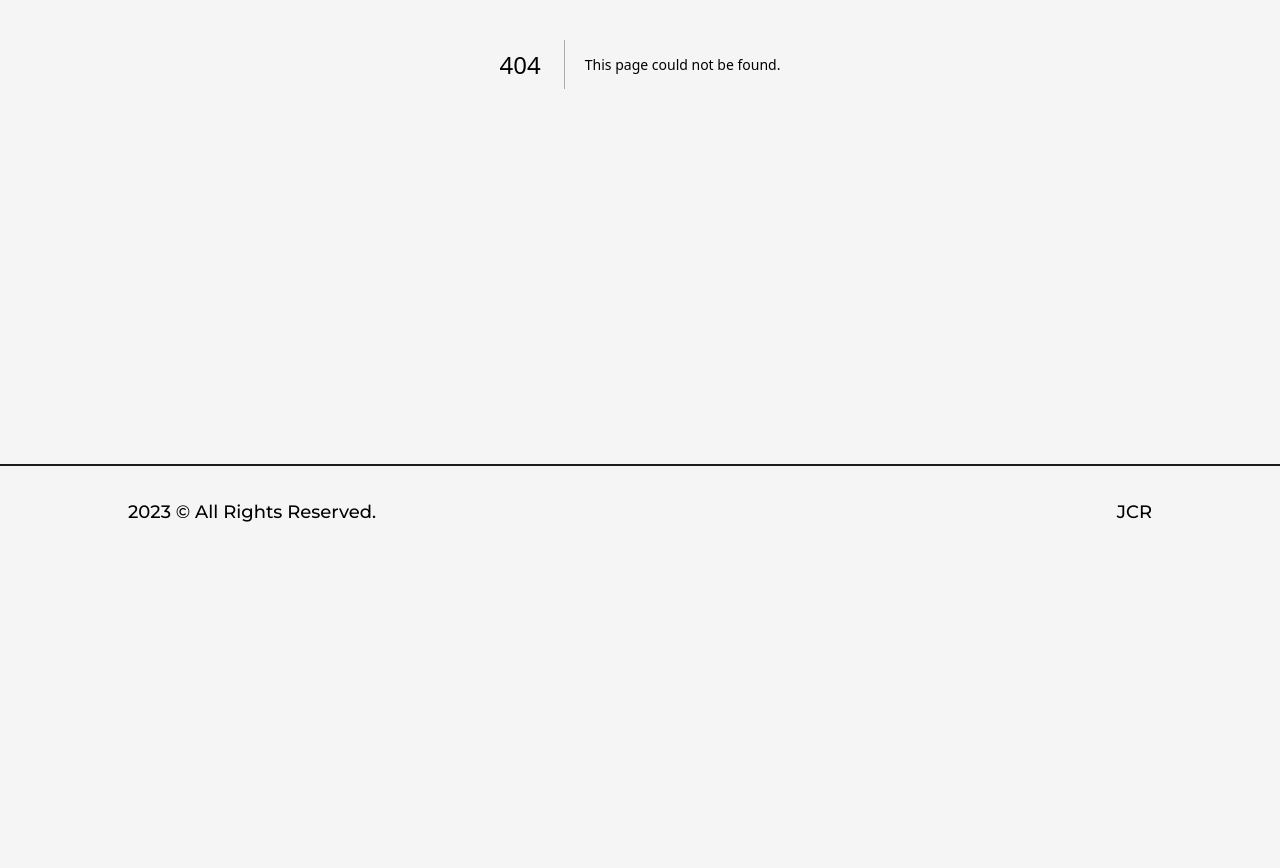
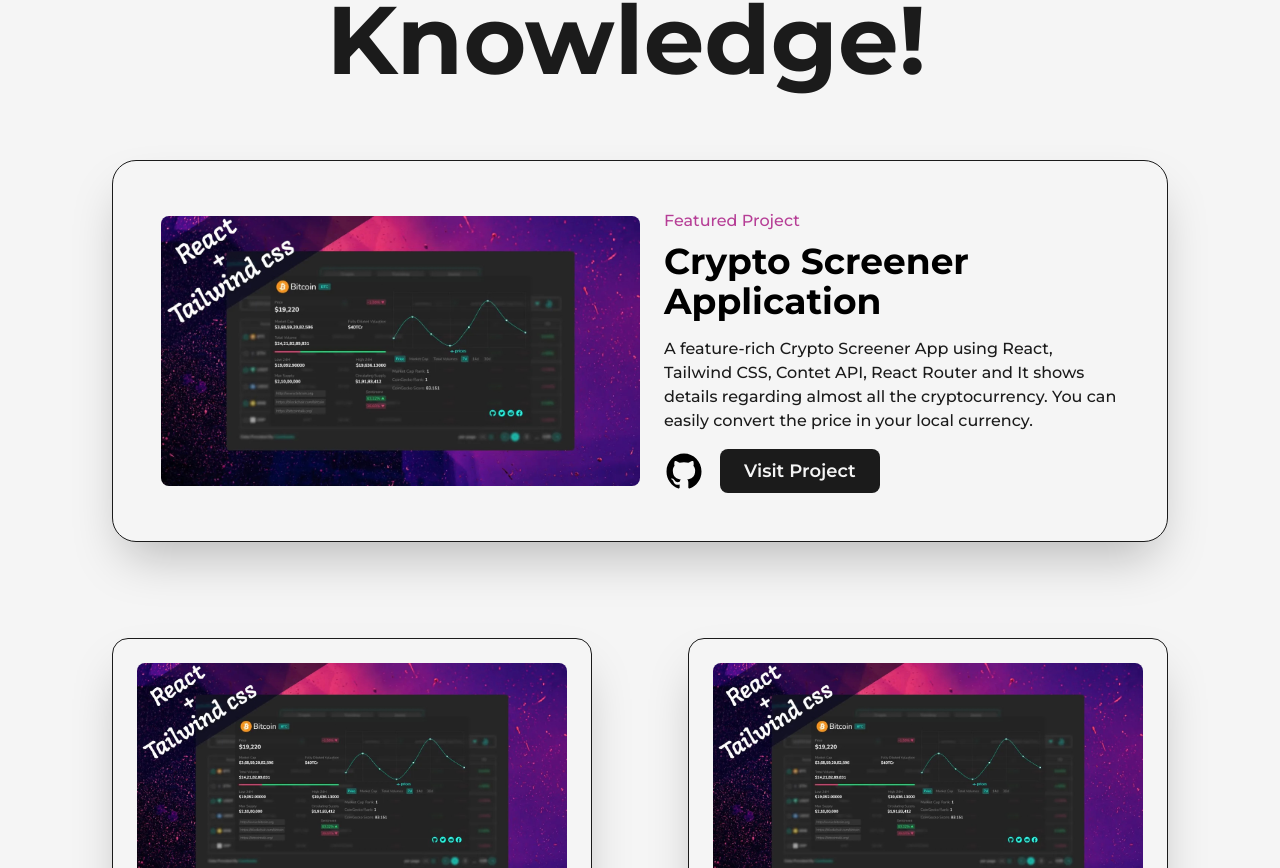
Before and after one commit to JesusC-R/portfolio, a Next.js app: page /projects in a window 1280 px wide. Before the commit this address had no page. Shown: the part 432-1300 px from the top of the page. Before the commit the page ends 990 px from the top, so only its background shows below. Built offline with nearby package versions, Linux system fonts and the light colour scheme.

Commit message:
Feat : Add Projects page.

```diff
--- /dev/null
+++ b/src/app/(pages)/projects/page.tsx
@@ -0,0 +1,156 @@
+"use client";
+
+import Head from "next/head";
+import Image, { StaticImageData } from "next/image";
+import Link from "next/link";
+import clsx from "clsx";
+
+import { GithubIcon } from "@/app/components/Icons";
+import Layout from "@/app/components/Layout";
+import AnimatedText from "@/app/components/text/AnimatedText";
+
+// Project Images
+import project1 from "../../../../public/images/projects/crypto-screener-cover-image.jpg";
+
+interface ProjectProps {
+  type?: string;
+  title: string;
+  summary?: string; // Add Summary Only to Featured Projects
+  img: StaticImageData | string;
+  link: string;
+  github: string;
+  isFeatured: boolean;
+}
+
+const Project: React.FC<ProjectProps> = ({
+  type,
+  title,
+  summary,
+  img,
+  link,
+  github,
+  isFeatured,
+}) => {
+  return (
+    <article
+      className={clsx(
+        `flex items-center border shadow-2xl relative
+        border-solid border-dark bg-light w-full`,
+        isFeatured
+          ? `rounded-3xl p-12 justify-between`
+          : `rounded-2xl p-6 relative justify-center flex-col`
+      )}
+    >
+      <div
+        className="absolute top-0 -right-3 -z-10 w-[101%] h-[103%]
+          rounded-[2.5`rem] bg-dark"
+      />
+      <Link
+        href={link}
+        target="_blank"
+        className={clsx(
+          `cursor-pointer overflow-hidden rounded-lg`,
+          isFeatured ? `w-1/2` : `w-full`
+        )}
+      >
+        <Image src={img} alt={title} className="w-full h-auto" />
+      </Link>
+
+      <div
+        className={clsx(
+          `flex flex-col items-start justify-between`,
+          isFeatured ? `w-1/2 pl-6` : `w-full mt-4`
+        )}
+      >
+        <span className="text-primary font-medium text">{type}</span>
+        <Link href={link} target="_blank">
+          <h2
+            className={clsx(
+              `my-2 w-full text-left font-bold`,
+              isFeatured ? `text-4xl` : `text-3xl`
+            )}
+          >
+            {title}
+          </h2>
+        </Link>
+        {isFeatured && <p className="my-2 font-medium text-dark">{summary}</p>}
+        <div
+          className={clsx(
+            `mt-2 flex items-center`,
+            !isFeatured && `justify-between w-full`
+          )}
+        >
+          <Link
+            href={github}
+            target="_blank"
+            className={clsx(isFeatured ? `w-10` : `w-8`)}
+          >
+            <GithubIcon />
+          </Link>
+          <Link
+            href={link}
+            target="_blank"
+            className={clsx(
+              isFeatured
+                ? `ml-4 rounded-lg bg-dark text-light p-2 px-6
+                text-lg font-semibold`
+                : `m-4 text-lg font-semibold underline`
+            )}
+          >
+            {isFeatured ? "Visit Project" : "Visit"}
+          </Link>
+        </div>
+      </div>
+    </article>
+  );
+};
+
+const Projects = () => {
+  return (
+    <>
+      <Head>
+        <title>Helix | Projects Page</title>
+      </Head>
+      <Layout className="w-full mb-16 flex flex-col items-center justify-center">
+        <AnimatedText text="Imagination Trumps Knowledge!" className="mb-16" />
+
+        <div className="grid grid-cols-12 gap-24">
+          <div className="col-span-12">
+            <Project
+              title="Crypto Screener Application"
+              summary="A feature-rich Crypto Screener App using React, Tailwind CSS, Contet API, React Router
+              and It shows details regarding almost all the cryptocurrency. You can easily convert the price
+              in your local currency."
+              link="/"
+              github="/"
+              type="Featured Project"
+              img={project1}
+              isFeatured={true}
+            />
+          </div>
+          <div className="col-span-6">
+            <Project
+              title="Crypto Screener Application"
+              link="/"
+              github="/"
+              img={project1}
+              isFeatured={false}
+            />
+          </div>
+
+          <div className="col-span-6">
+            <Project
+              title="Crypto Screener Application"
+              link="/"
+              github="/"
+              img={project1}
+              isFeatured={false}
+            />
+          </div>
+        </div>
+      </Layout>
+    </>
+  );
+};
+
+export default Projects;
```
